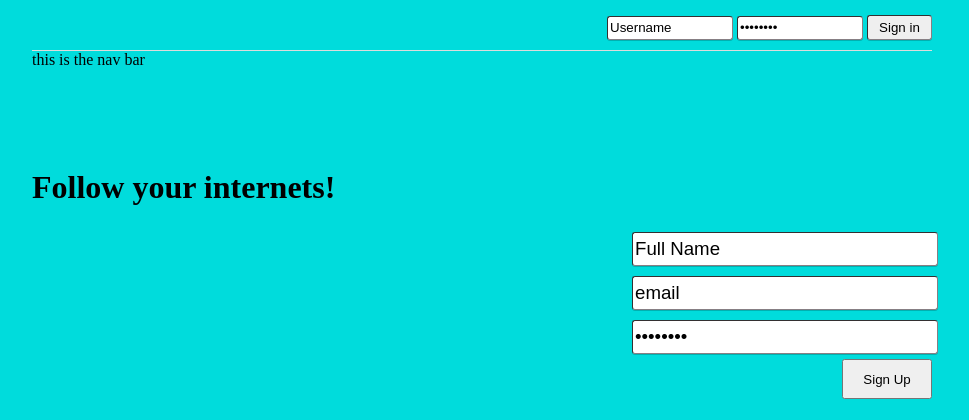
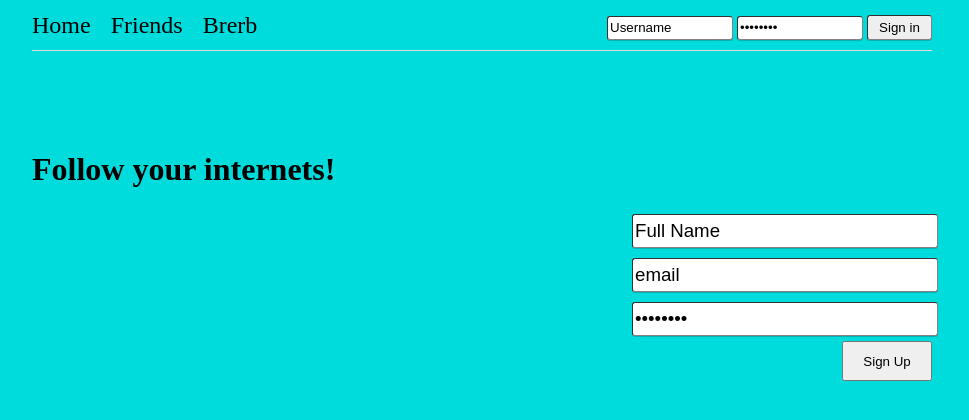
Before and after one commit to Christopotamus/microblog, a Django app: page /home/ in a window 1280 px wide. Shown: the top 420 px of the page, without its empty margins (158-1127 px from the left). Run offline with Django 3.2, Linux system fonts and the light colour scheme.

Commit message:
renamed home to reflect what it is. Moved and populated navbar. Added basic styling for navbar.

```diff
--- a/microblogapp/views.py
+++ b/microblogapp/views.py
@@ -16,7 +16,7 @@ def home(request):
     if isLoggedIn(request):
         args = {"logged_in":True, "user":request.session['user']}
 
-    return render_to_response('index.html', args,context_instance=RequestContext(request))
+    return render_to_response('home.html', args,context_instance=RequestContext(request))
 
 def register(request):
     args = {}
@@ -87,7 +87,7 @@ def verify_noform(request):
     else:
         print 'Invalid verify_number'
 
-    return render_to_response('index.html', args,context_instance=RequestContext(request))
+    return render_to_response('home.html', args,context_instance=RequestContext(request))
 
 
 def login(request):
--- a/static/css/main.css
+++ b/static/css/main.css
@@ -14,6 +14,26 @@ html, body{
     width:100%;
     height:50px;
     border-bottom:1px solid rgb(220,220,220);
+}
+#nav-wrap{
+    height:50px;
+    width:900px;
+}
+#nav-bar{
+    margin:0;
+    padding:0;
+    list-style:none;
+}
+.nav-link{
+    cursor:pointer;
+    font-size:18pt;
+    line-height:50px;
+    height:40px;
+    float:left;
+    margin-right:20px;
+}
+.nav-link:hover {
+    color:white;
 }
 #body-wrap{
     width:100%;
--- a/templates/header.html
+++ b/templates/header.html
@@ -3,16 +3,16 @@
         <h1>Something went wrong! Try logging in again. </h1>
     {% endif %}
     {% if not logged_in %}
-    <form id='sign-in-form' action="/login/" method="post">{% csrf_token %}
-        <input class='sign-in-box'type="text" name="username" value="Username">
-        <input class='sign-in-box'type="password" name="password"value="Password">
-        <input class='sign-in-box submit-button'type="submit" value="Sign in">
-    </form>
+        <form id='sign-in-form' action="/login/" method="post">{% csrf_token %}
+            <input class='sign-in-box'type="text" name="username" value="Username">
+            <input class='sign-in-box'type="password" name="password"value="Password">
+            <input class='sign-in-box submit-button'type="submit" value="Sign in">
+        </form>
     {% else %}
-    Welcome, {{ user }}!
+    <!--Welcome, {{ user }}!-->
     <form id='logout-form' action="/logout/">
         <input class='sign-in-box submit-button'type="Submit" value="Sign Out">
     </form>
     {% endif %}
+{% include 'nav.html' %}
 </div>
-{% include 'nav.html' %}
--- a/templates/nav.html
+++ b/templates/nav.html
@@ -1 +1,7 @@
-<div id='nav'>this is the nav bar</div>
+<div id='nav-wrap'>
+    <ul id='nav-bar'>
+        <li class='nav-link' id='home'>Home</li>
+        <li class='nav-link' id='friends'>Friends</li>
+        <li class='nav-link' id='brerb'>Brerb</li>
+    </ul>
+</div>
```
Also changed, not shown: templates/home.html (line endings or trailing spaces).
